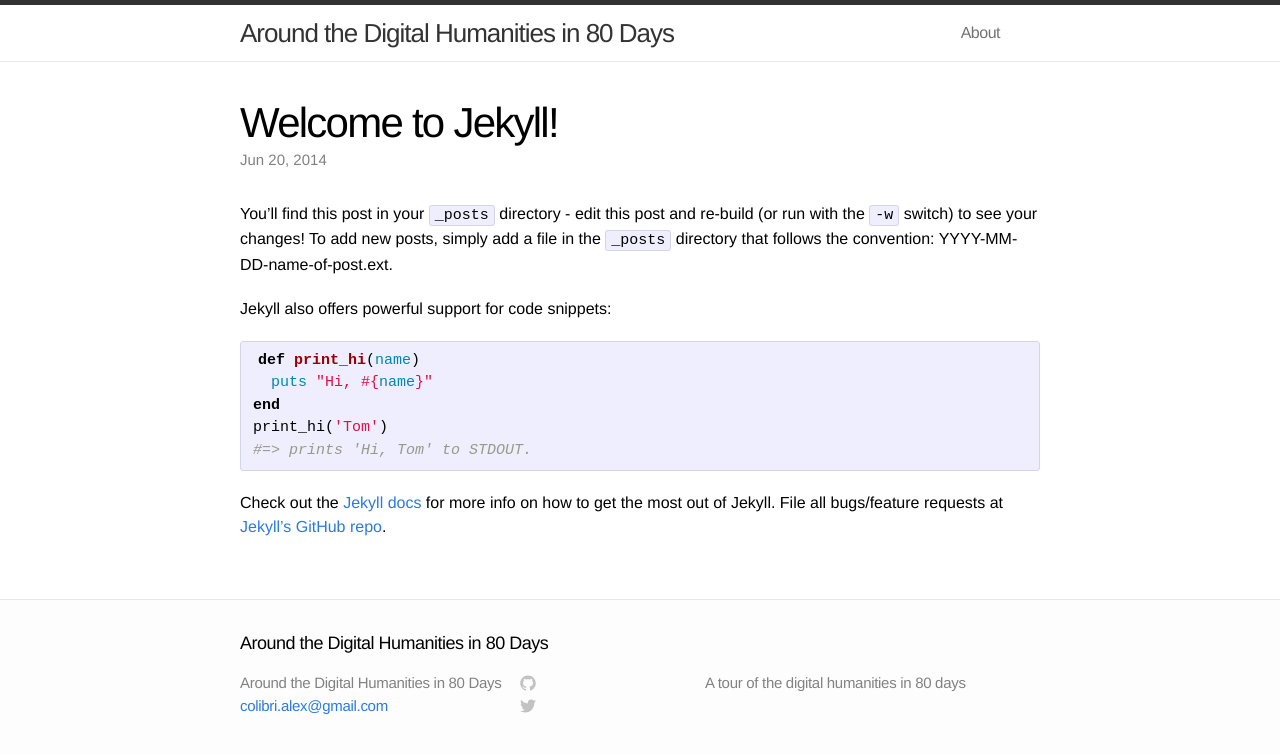
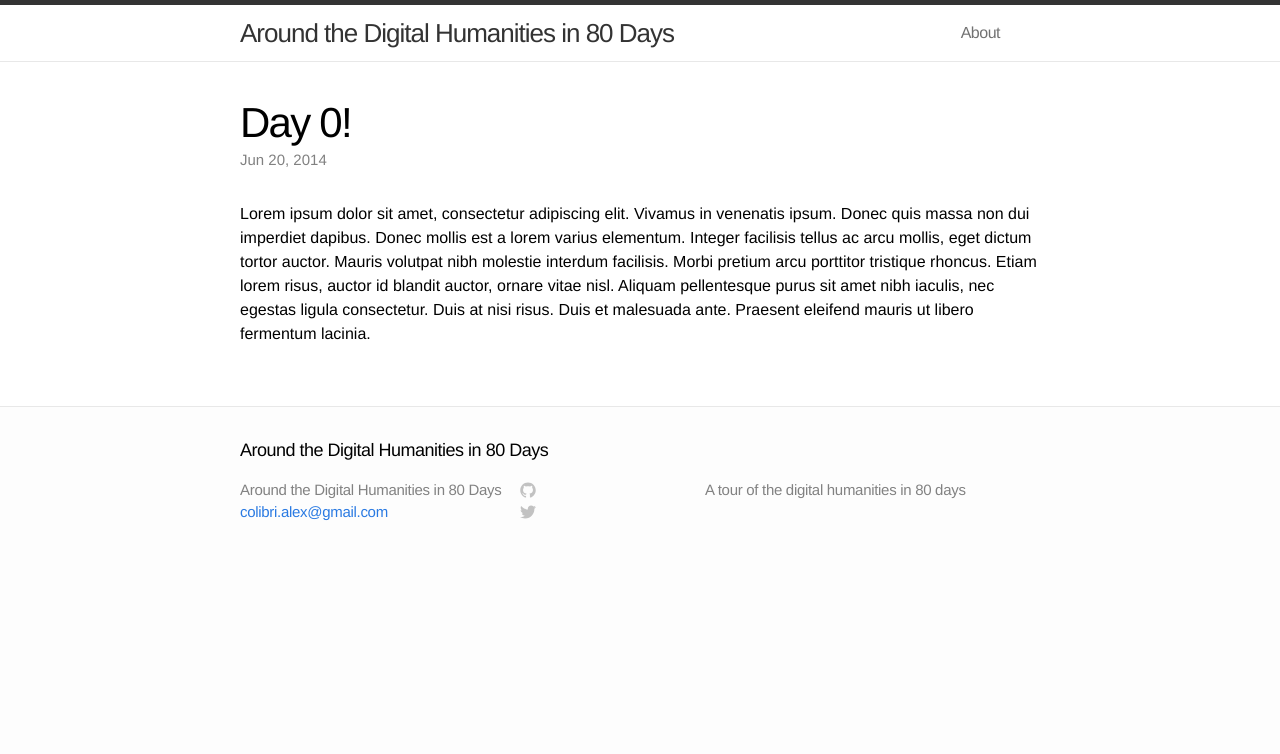
Before and after one commit to elotroalex/arounddh, a Jekyll site: the page built from _posts/2014-06-20-welcome-to-jekyll.markdown, in a window 1280 px wide. Shown: the top 754 px of the page. Built offline with Jekyll 4.4.1, drawn with Linux system fonts in a browser that asks for light colours.

Commit message:
added lorem ipsum to first post

```diff
--- a/_posts/2014-06-20-welcome-to-jekyll.markdown
+++ b/_posts/2014-06-20-welcome-to-jekyll.markdown
@@ -1,24 +1,8 @@
 ---
 layout: post
-title:  "Welcome to Jekyll!"
+title:  "Day 0!"
 date:   2014-06-20 17:46:40
 categories: jekyll update
 ---
 
-You'll find this post in your `_posts` directory - edit this post and re-build (or run with the `-w` switch) to see your changes!
-To add new posts, simply add a file in the `_posts` directory that follows the convention: YYYY-MM-DD-name-of-post.ext.
-
-Jekyll also offers powerful support for code snippets:
-
-{% highlight ruby %}
-def print_hi(name)
-  puts "Hi, #{name}"
-end
-print_hi('Tom')
-#=> prints 'Hi, Tom' to STDOUT.
-{% endhighlight %}
-
-Check out the [Jekyll docs][jekyll] for more info on how to get the most out of Jekyll. File all bugs/feature requests at [Jekyll's GitHub repo][jekyll-gh].
-
-[jekyll-gh]: https://github.com/jekyll/jekyll
-[jekyll]:    http://jekyllrb.com
+Lorem ipsum dolor sit amet, consectetur adipiscing elit. Vivamus in venenatis ipsum. Donec quis massa non dui imperdiet dapibus. Donec mollis est a lorem varius elementum. Integer facilisis tellus ac arcu mollis, eget dictum tortor auctor. Mauris volutpat nibh molestie interdum facilisis. Morbi pretium arcu porttitor tristique rhoncus. Etiam lorem risus, auctor id blandit auctor, ornare vitae nisl. Aliquam pellentesque purus sit amet nibh iaculis, nec egestas ligula consectetur. Duis at nisi risus. Duis et malesuada ante. Praesent eleifend mauris ut libero fermentum lacinia.
```
